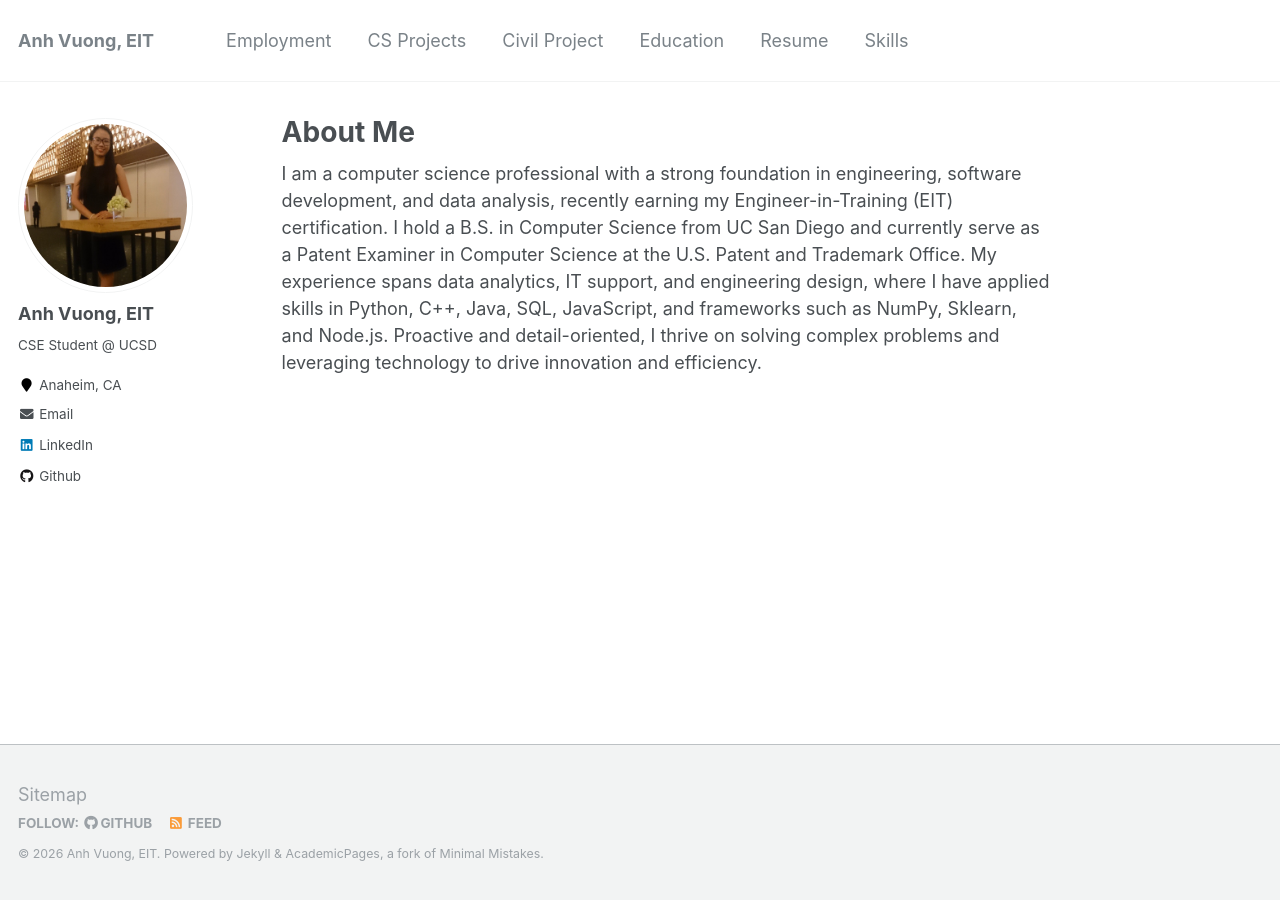
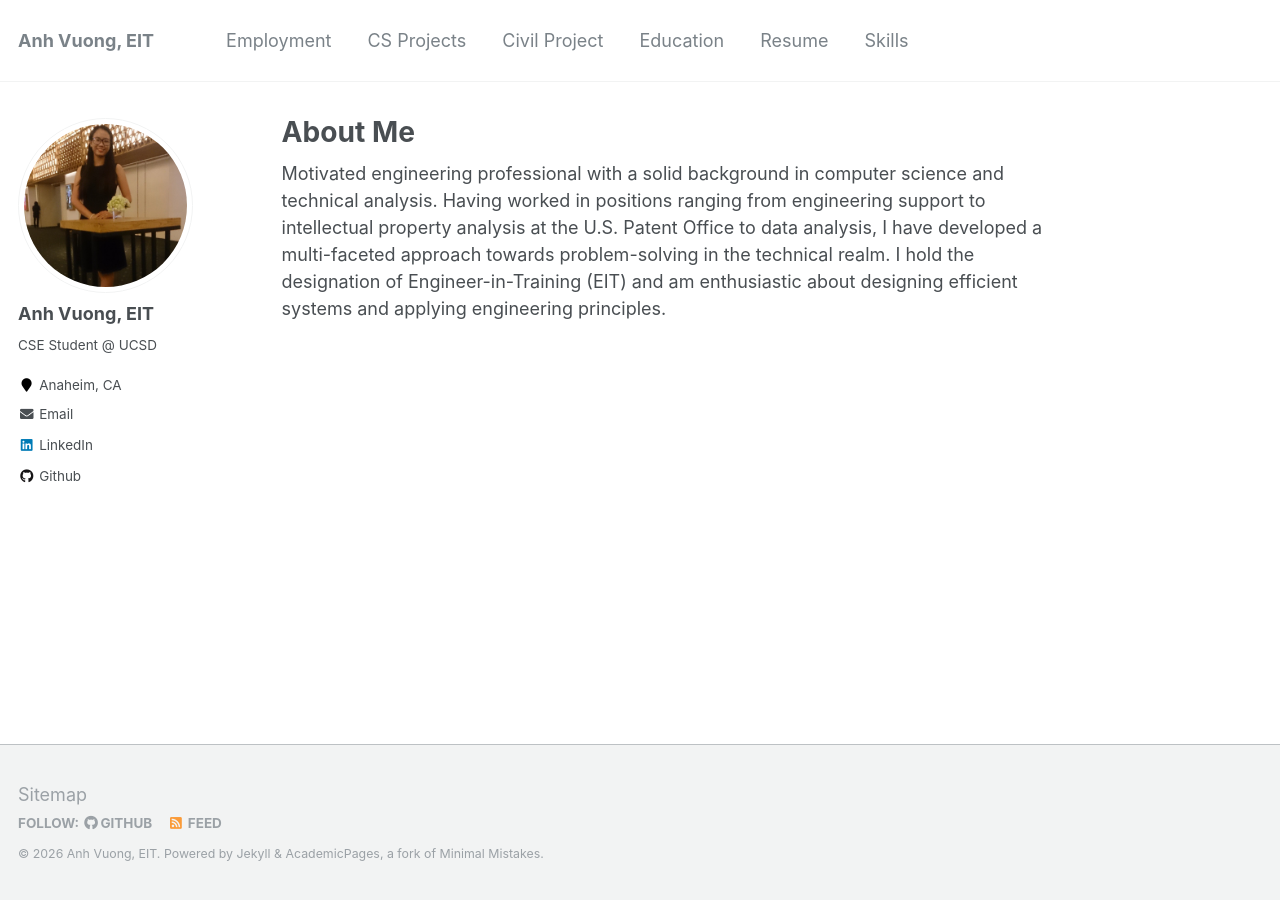
Before and after one commit to ahvuong/ahvuong.github.io, a Jekyll site: the page built from _pages/about.md, in a window 1280 px wide. Built offline with Jekyll 4.4.1, drawn with Linux system fonts in a browser that asks for light colours.

Commit message:
Update "About Me"

```diff
--- a/_pages/about.md
+++ b/_pages/about.md
@@ -8,4 +8,4 @@ redirect_from:
   - /about.html
 ---
 
-I am a computer science professional with a strong foundation in engineering, software development, and data analysis, recently earning my Engineer-in-Training (EIT) certification. I hold a B.S. in Computer Science from UC San Diego and currently serve as a Patent Examiner in Computer Science at the U.S. Patent and Trademark Office. My experience spans data analytics, IT support, and engineering design, where I have applied skills in Python, C++, Java, SQL, JavaScript, and frameworks such as NumPy, Sklearn, and Node.js. Proactive and detail-oriented, I thrive on solving complex problems and leveraging technology to drive innovation and efficiency.
+Motivated engineering professional with a solid background in computer science and technical analysis. Having worked in positions ranging from engineering support to intellectual property analysis at the U.S. Patent Office to data analysis, I have developed a multi-faceted approach towards problem-solving in the technical realm. I hold the designation of Engineer-in-Training (EIT) and am enthusiastic about designing efficient systems and applying engineering principles.
```
